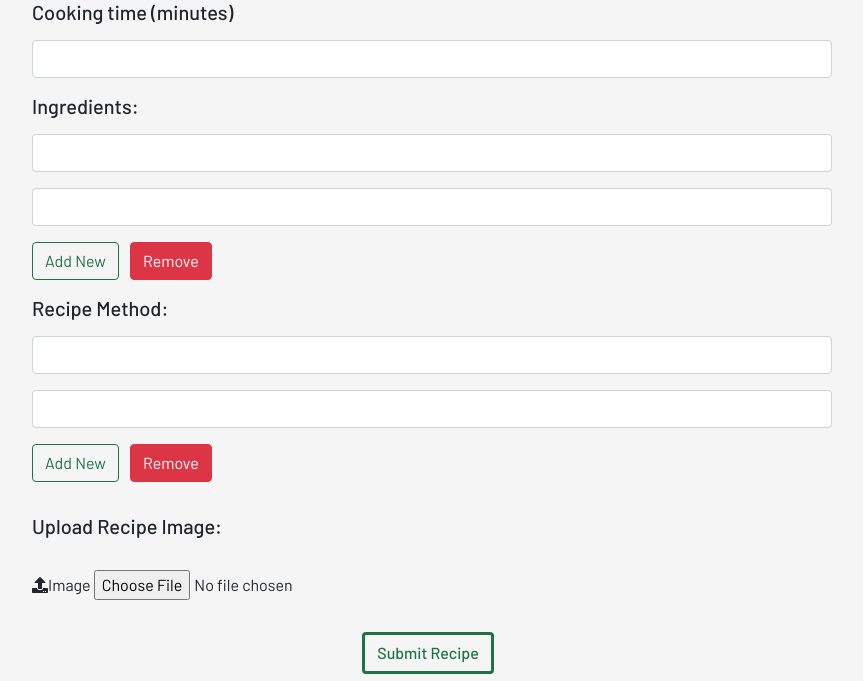
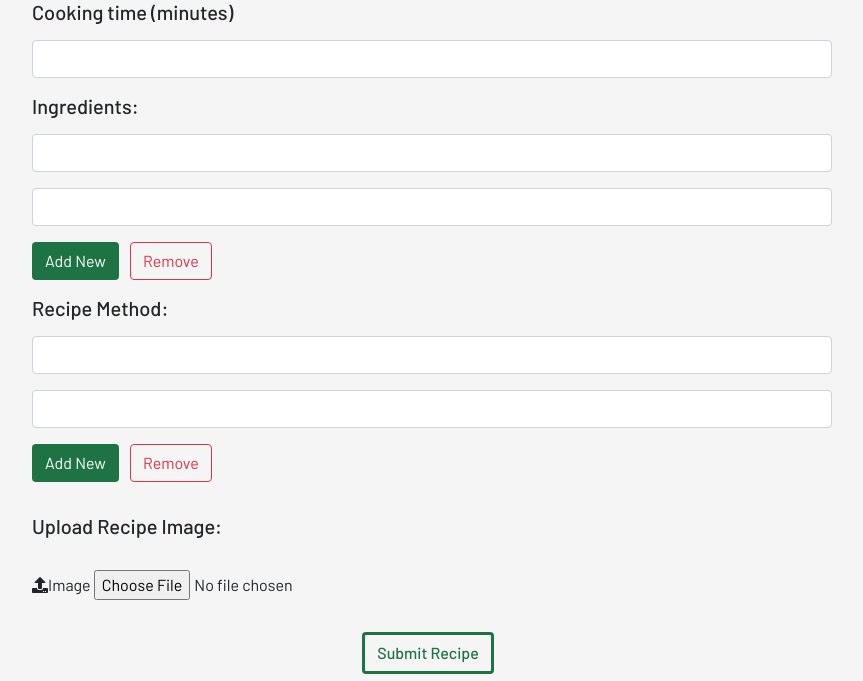
Before and after one commit to Code-Institute-Submissions/kerekmarci-ms3, a Flask app: page /upload_recipe in a window 1280 px wide. Shown: the part 1656-2337 px from the top of the page, without its empty margins (208-1071 px from the left). Run offline with Flask 2, Linux system fonts and the light colour scheme; data that the repository does not hold is empty; some libraries are stand-ins or nearby versions.

Commit message:
Upload recipe green button made filled to be more visible than red button

```diff
--- a/static/css/style.css
+++ b/static/css/style.css
@@ -20,8 +20,10 @@
     --orange: #F89223;
     --dark-orange: #BD6406;
     --dark-green: #1E7344;
+    --light-green: #209956;
     --beige: #F4F3F0;
     --dark-beige: #EDEDEB;
+    --red: #DC3545;
     --footer: #28292B;
     --footer-text: #B5B7BA;
     --yellow-box-background: #FFFEE1;
@@ -113,6 +115,11 @@ p,
     color: var(--white);
 }
 
+.green-button-filled:hover {
+    color: var(--white);
+    background-color: var(--light-green);
+}
+
 .green-button:hover,
 .green-button-thick:hover {
     background-color: var(--dark-green);
@@ -132,6 +139,16 @@ p,
 .orange-button:hover {
     background-color: var(--dark-orange);
     color: var(--white);
+}
+
+.red-button {
+    color: var(--red);
+    border-color: var(--red);
+}
+
+.red-button:hover {
+    color: var(--white);
+    background-color: var(--red);
 }
 
 /* -------- BASE.HTML -------- */
--- a/templates/upload_recipe.html
+++ b/templates/upload_recipe.html
@@ -84,8 +84,8 @@
                 <input type="text" name="ingredients" class="form-control mt-3" required>
                 <input type="text" name="ingredients" class="form-control mt-3" required>
             </div>
-            <a href="#" onclick="addField(ingredientInputContainer, 'ingredients')" class="button green-button mb-3">Add New</a>
-            <a href="#" onclick="removeField(ingredientInputContainer)" class="btn btn-danger mb-3">Remove</a>
+            <a href="#" onclick="addField(ingredientInputContainer, 'ingredients')" class="button green-button-filled mb-3">Add New</a>
+            <a href="#" onclick="removeField(ingredientInputContainer)" class="btn red-button mb-3">Remove</a>
 
             <!-- Recipe Method -->
             <div id="methodInputContainer" class="mb-3">
@@ -93,8 +93,8 @@
                 <input type="text" name="method" class="form-control mt-3" required>
                 <input type="text" name="method" class="form-control mt-3" required>
             </div>
-            <a href="#" onclick="addField(methodInputContainer, 'method')" class="button green-button mb-3">Add New</a>
-            <a href="#" onclick="removeField(methodInputContainer)" class="btn btn-danger mb-3">Remove</a>
+            <a href="#" onclick="addField(methodInputContainer, 'method')" class="button green-button-filled mb-3">Add New</a>
+            <a href="#" onclick="removeField(methodInputContainer)" class="btn red-button mb-3">Remove</a>
 
             <!-- Image URL -->
             <div class="pt-3 mb-3">
```
